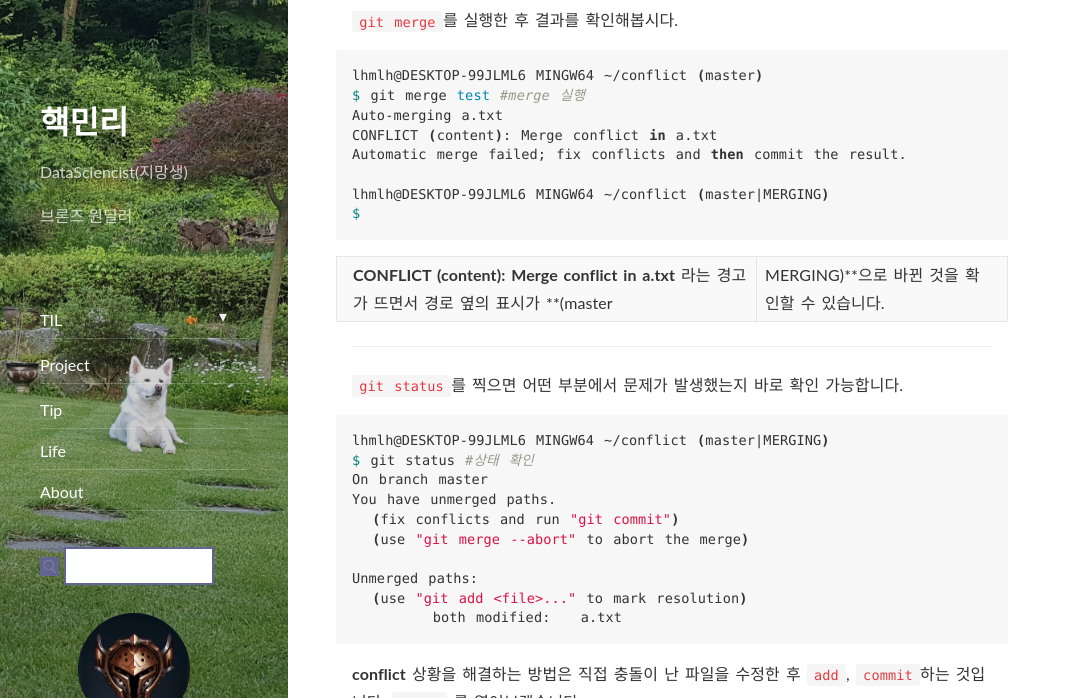
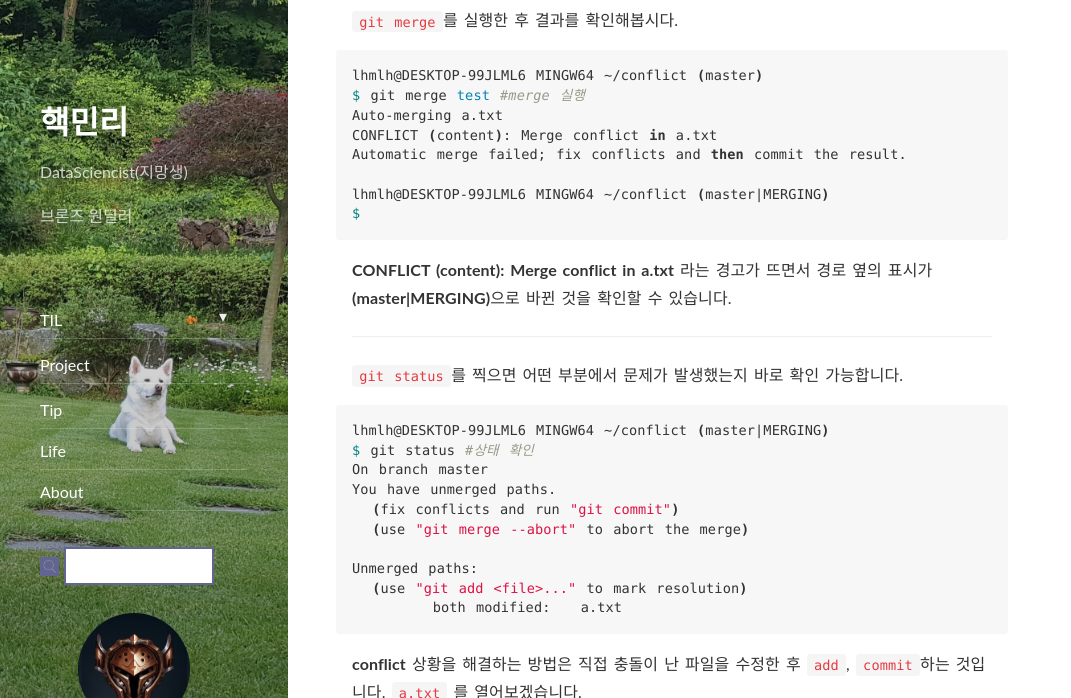
Before and after one commit to lhmlhm1111/lhmlhm1111.github.io, a Jekyll site: the page built from _posts/2020-09-24-Tip-Tip-github_branch&PR(1).markdown, in a window 1280 px wide and 900 px high, scrolled down 7325 px, cut to the strip 0-698 px from the top of the window. Shown: the whole strip, without its empty margins (0-1071 px from the left). Built offline with Jekyll 4.4.1, drawn with Linux system fonts in a browser that asks for light colours; nearby versions of some CDN libraries; comment, search, counter and statistics services are not loaded.

````diff
--- a/_posts/2020-09-24-Tip-Tip-github_branch&PR(1).markdown
+++ b/_posts/2020-09-24-Tip-Tip-github_branch&PR(1).markdown
@@ -232,7 +232,7 @@ lhmlh@DESKTOP-99JLML6 MINGW64 ~/conflict (master|MERGING)
 $
 ```
 
-**CONFLICT (content): Merge conflict in a.txt** 라는 경고가 뜨면서 경로 옆의 표시가 **(master|MERGING)**으로 바뀐 것을 확인할 수 있습니다.
+**CONFLICT (content): Merge conflict in a.txt** 라는 경고가 뜨면서 경로 옆의 표시가 **(master\|MERGING)**으로 바뀐 것을 확인할 수 있습니다.
 
 ---
 
````
